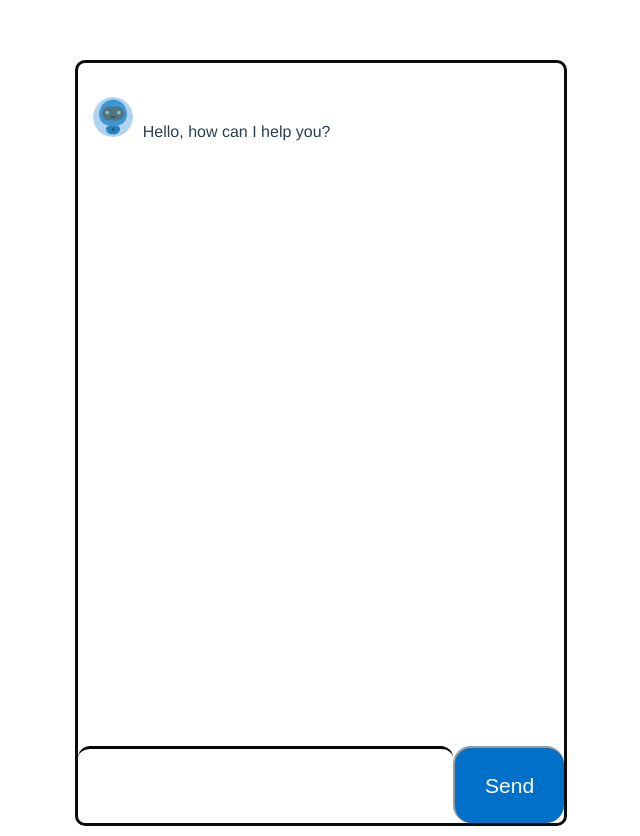
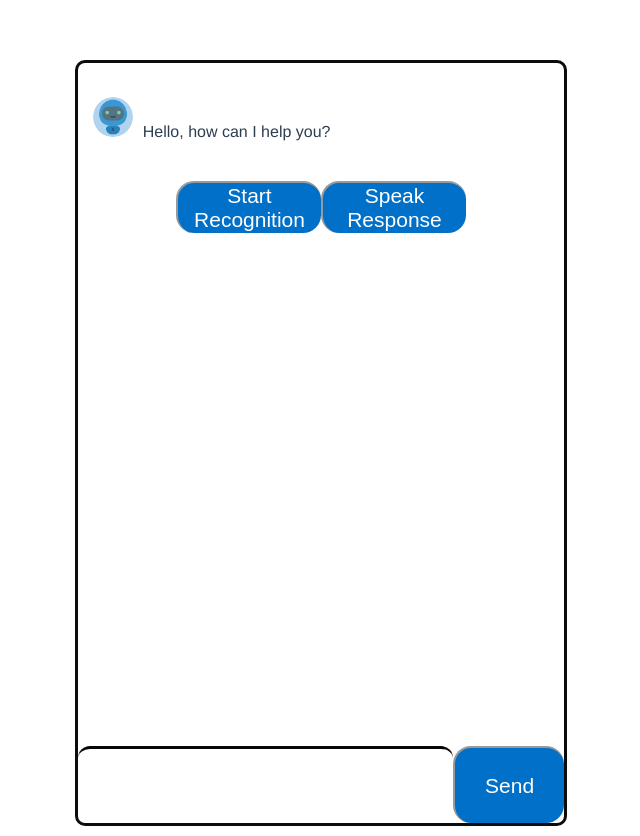
Before and after one commit to said-abdi-dev/Chatbot.ai, a Vue app in the folder vue/: page / in a window 1280 px wide. Shown: the whole page, without its empty margins (319-959 px from the left). Built offline with nearby package versions, Linux system fonts and the light colour scheme.

Commit message:
pulling if code is up

```diff
--- a/vue/src/App.vue
+++ b/vue/src/App.vue
@@ -1,20 +1,17 @@
 <template>
   <div id="app">
     <ChatBox msg="Welcome to Your Vue.js App"/>
-      <PostList/>
   </div>
 
 </template>
 
 <script>
 import ChatBox from './components/ChatBot.vue'
-import PostList from './components/PostList.vue'
 
 export default {
   name: 'app',
   components: {
     ChatBox,
-    PostList
   }
 }
 </script>
--- a/vue/src/components/ChatBot.vue
+++ b/vue/src/components/ChatBot.vue
@@ -18,7 +18,7 @@
           <div class="bot-image">
             <img src="img/botIcon.png" alt="Bot Icon" class="message-icon" />
           </div>
-         <p class="greetingUser">Hello, how can I help you?</p>
+          <p class="greetingUser">Hello, how can I help you?</p>
         </li>
 
         <li
@@ -29,12 +29,12 @@
         >
           <div
             class="message-container"
-            v-if="message.author === 'request-box'">
+            v-if="message.author === 'request-box'"
+          >
             <!-- User message -->
 
             <div class="message-content">
-              <p class="message-text">{{ message.text }}</p>
-
+              <p class="message-text">{{message.text}}</p>
             </div>
           </div>
 
@@ -48,11 +48,15 @@
               <span class="">
                 <p v-html="message.text" class="message-text"></p>
               </span>
-
             </div>
           </div>
         </li>
       </ul>
+      <!-- text to speech/voice -->
+      <div class="voiceAndText">
+        <button @click="startRecognition">Start Recognition</button>
+        <button @click="speakResponse">Speak Response</button>
+      </div>
     </section>
     <div class="chat-inputs">
       <input type="text" v-model="message" @keyup.enter="sendMessage" />
@@ -72,15 +76,75 @@ export default {
   data() {
     return {
       message: "",
-      messages: [],  //all the messages in an array
-      responseArrayFromServer: [],   //remember to RENAME this later
-      subjectContext: "0",     //both coming from the backend with default of 0
-      topicContext: "0",      //both coming from the backend with default of 0
+      messages: [], //all the messages in an array
+      responseArrayFromServer: [], //remember to RENAME this later
+      subjectContext: "0", //both coming from the backend with default of 0
+      topicContext: "0", //both coming from the backend with default of 0
       variableContext: "",
+      recognition: null,
+      transcribedText: '',
+      isSpeakingOn: false
     };
   },
+  mounted() {
+  // When the component is mounted(fully compiled), initialize the speech recognition
+  this.initializeRecognition();
+},
+methods: {
+  // Method to initialize speech recognition
+  initializeRecognition() {
+    // Check if SpeechRecognition is supported in the browser
+    if ('SpeechRecognition' in window || 'webkitSpeechRecognition' in window) {
+      // Get the appropriate SpeechRecognition constructor
+      const SpeechRecognition = window.SpeechRecognition || window.webkitSpeechRecognition;
 
-  methods: {
+      // Create a new SpeechRecognition instance
+      this.recognition = new SpeechRecognition();
+      this.recognition.lang = 'en-US'; // Set the language to English (United States)
+      this.recognition.continuous = false; // Continuously listen for speech
+      this.recognition.interimResults = true; // Get interim results as the user speaks
+
+      // Set the event handler for speech recognition results
+      this.recognition.onresult = this.handleRecognitionResult;
+
+      // Set the event handler for speech recognition errors
+      this.recognition.onerror = (event) => {
+        console.error('Speech recognition error:', event.error);
+      };
+    } else {
+      console.error('Speech recognition is not supported in this browser.');
+    }
+  },
+  // Method to handle speech recognition results
+  handleRecognitionResult(event) {
+    let transcript = '';  //stores transcribed speech
+
+    // Loop through the speech recognition results
+    for (let i = event.resultIndex; i < event.results.length; i++) {
+      transcript += event.results[i][0].transcript; // Concatenate transcribed speech
+    }
+    //store transcribedText in a variable, meaning you can call it later
+    this.transcribedText = transcript;
+    this.message = this.transcribedText.toLowerCase(); //set transcribedText to message(right side of chatbot)
+  },
+  // Method to start speech recognition
+  startRecognition() {
+    if (this.recognition) {
+      this.recognition.start(); // Start speech recognition
+    }
+  },
+  // Method to generate and speak a response
+  speakResponse() {
+    // Check if SpeechSynthesisUtterance is supported in the browser
+    if ('SpeechSynthesisUtterance' in window) {
+      // Create a new SpeechSynthesisUtterance instance with the transcribed text
+      const utterance = new SpeechSynthesisUtterance(this.transcribedText);
+      // Use the browser's speech synthesis to speak the utterance
+      window.speechSynthesis.speak(utterance);
+    } else {
+      console.error('Speech synthesis is not supported in this browser.');
+    }
+  },
     handleSuggestionButton() {
       let longResult = ChatBotResponseService.getChatbotSuggestions(
         this.subjectContext
@@ -93,45 +157,49 @@ export default {
         }
       );
     },
-
-
     sendMessage() {
       const message = this.message;
 
-      this.messages.unshift({        //**we'll come back for this**
+      this.messages.unshift({
+        //**we'll come back for this**
         text: message,
         author: "request-box", //this is coming from the user as a response.
       });
 
       this.message = "";
-      //properly a good idea to have this if condition in a different method
-      if (message.includes("jobs")) {
+      //probably a good idea to have this if condition in a different method
+      if (message.includes("job")) {
         LinkedInService.getJob(message).then((response) => {
           console.log(response.data.data[0].url);
           let linkedJob =
-            `<a href = "${response.data.data[0].url}">` + "hi mom</a>";
+            `<a href = "${response.data.data[0].url}">` + "click here for job</a>";
           this.messages.unshift({
             text: linkedJob,
             author: "response-box", //this is coming from the chatbot as a response.
           });
         });
       } else {
+        //get normal response
         ChatBotResponseService.getChatbotResponse(
           message,
           this.subjectContext,
           this.topicContext
         )
-          .then((responseArray) => { //after a response comes back from the server we take
+          .then((responseArray) => {
+            //after a response comes back from the server we take
             console.log(responseArray);
             this.subjectContext = responseArray.data[1];
             this.topicContext = responseArray.data[2];
 
             //this.showGreeting = false;
-            this.messages.unshift({    //
-              text: responseArray.data[0],   //response from server
+            this.messages.unshift({
+              //
+              text: responseArray.data[0], //response from server
 
               author: "response-box", //this is coming from the chatbot as a response.
             });
+            const utterance = new SpeechSynthesisUtterance(responseArray.data[0]);
+        window.speechSynthesis.speak(utterance);
           })
           .catch((err) => {
             console.error(err);
@@ -349,4 +417,7 @@ button {
   background-color: #f0f0f0;
   border-radius: 10px;
 }
+.voiceAndText {
+  padding-top: 200;
+}
 </style>
--- a/vue/src/components/PostList.vue
+++ /dev/null
@@ -1,35 +0,0 @@
-<template>
-<div></div>
-
- <!-- <button @click="getPosts">Load Posts</button> -->
-</template>
-
-<script>
-//import axios from 'axios'
-
-export default {
-     name:'PostList',
-     data(){
-          return{
-               post:[],
-          }
-     },
-     methods:{
-          // getPosts(){
-          //      axios.get('url coming from backend provided resource......')
-          //      .then((response)=>{
-          //           //where should we take our http response from here?
-
-          //      }).catch((error)=>{
-          //           console.log(error)
-          //      })
-
-          }
-     }
-
-//}
-</script>
-
-<style>
-
-</style>
```
